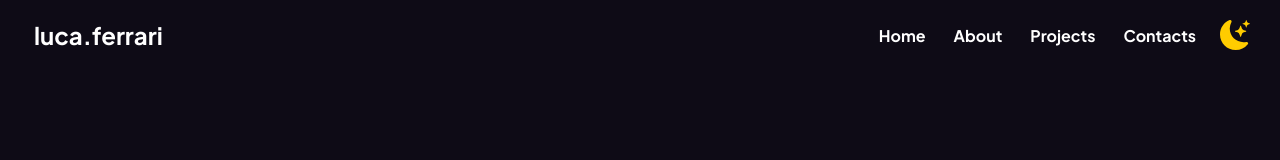
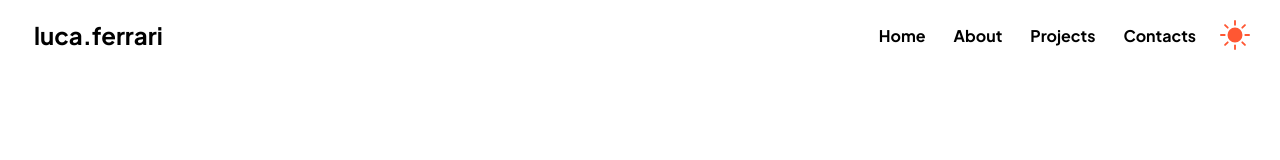
Before and after one commit to LucaFerrari15/lucaferrari.github.io, a plain HTML site: page index.html in a window 1280 px wide. Drawn offline with Linux system fonts and the light colour scheme.

Commit message:
nothing special

```diff
--- a/css/style.css
+++ b/css/style.css
@@ -92,8 +92,13 @@ h2 {
   padding: 20px 34px;
 }
 
+.right-menu {
+  display: flex;
+  align-items: center;
+  padding: 20px;
+}
+
 .menu {
-  padding: 20px;
   display: flex;
   justify-content: center;
   align-items: center;
--- a/index.html
+++ b/index.html
@@ -1,9 +1,10 @@
 <!DOCTYPE html>
-<html lang="en" data-theme='dark'>
+<html lang="en" data-theme='light'>
 <head>
   <meta charset="UTF-8">
   <meta http-equiv="X-UA-Compatible" content="IE=edge">
   <meta name="viewport" content="width=device-width, initial-scale=1.0">
+  <meta name="theme-color" content="#EF4444" />
 
   <!--Css-->
   <link rel="stylesheet" href="./css/style.css">
@@ -21,14 +22,14 @@
     <div class="logo">
       <h2>luca.ferrari</h2>
     </div>
-    <div>
+    <div class="right-menu">
       <ul class="menu">
         <li><a href="" class="menu-item link-animation">Home</a></li>
         <li><a href="" class="menu-item link-animation">About</a></li>
         <li><a href="" class="menu-item link-animation">Projects</a></li>
         <li><a href="" class="menu-item link-animation">Contacts</a></li>
-        <li id="toggle" class="menu-item"></li>
       </ul>
+      <div id="toggle" class="menu-item"></div>
     </div>
   </div>
   <script src="./js/app.js"></script>
```
